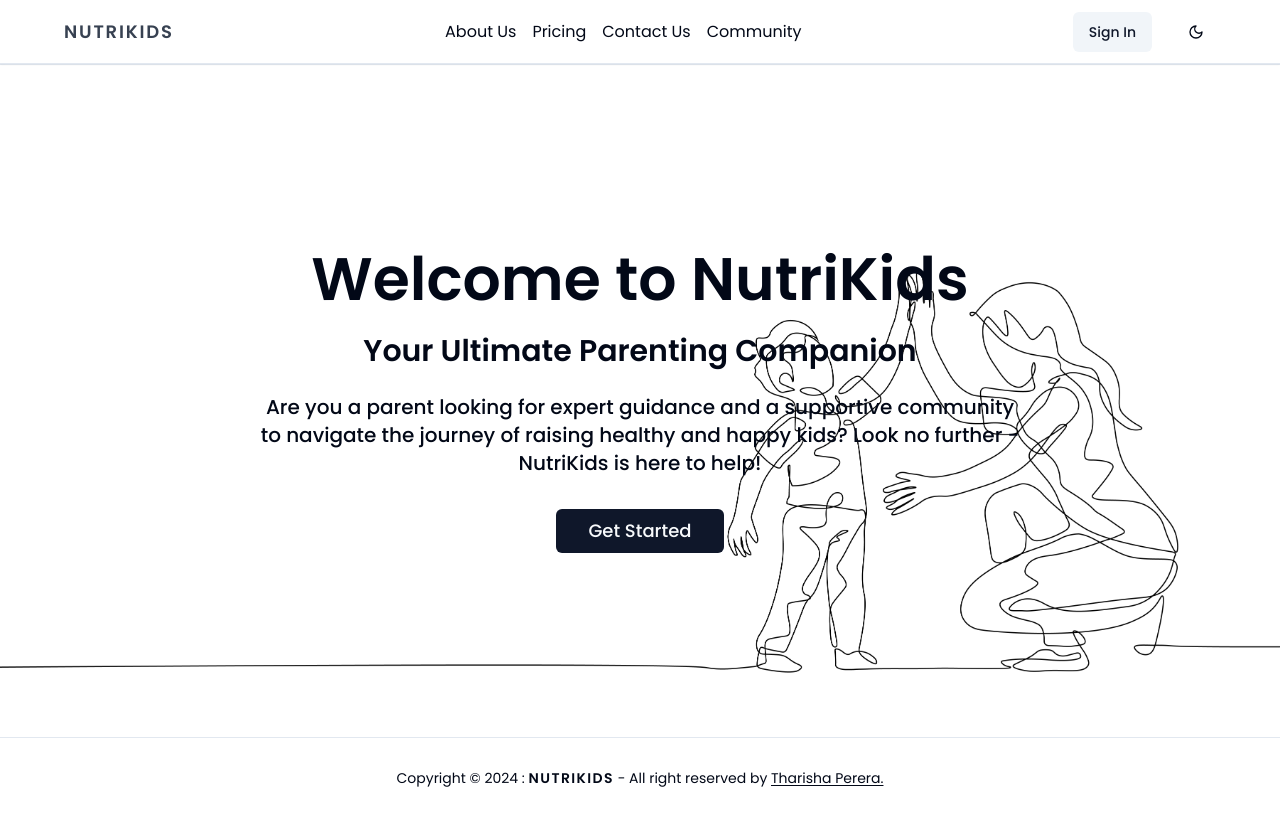
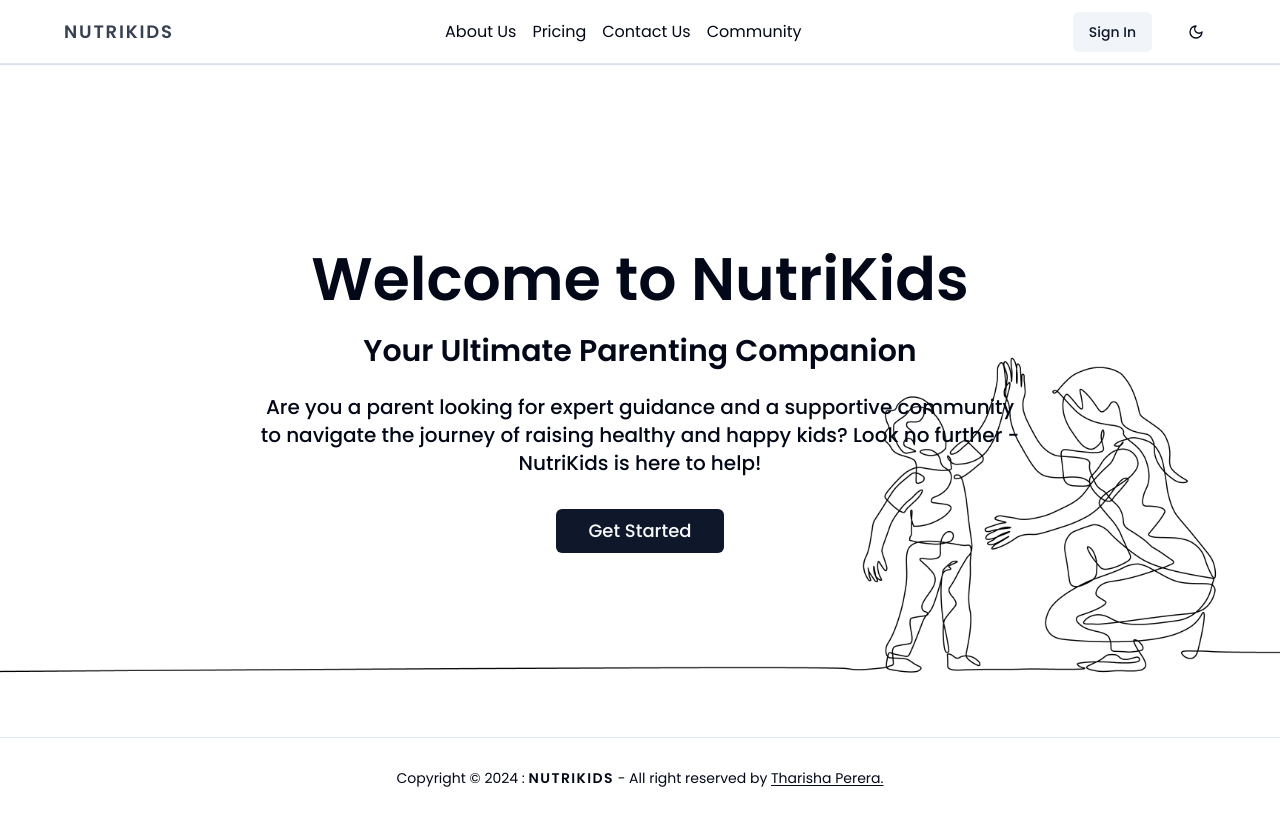
Before and after one commit to TharishaPerera/final-project-nutrikids, a Next.js app: page / in a window 1280 px wide. Both pictures are taken after a click on the button 1196 px from the left and 31 px from the top of the page. Built offline with nearby package versions, Linux system fonts and the light colour scheme; no server answers.

Commit message:
updated landing page image

```diff
--- a/app/(landing)/(landing)/page.tsx
+++ b/app/(landing)/(landing)/page.tsx
@@ -14,9 +14,9 @@ const HomePage = () => {
       <div className="">
         {
           theme === 'light' ? (
-            <Image className="-z-10 w-full h-full hidden md:block" src="/assets/bg-black.png" layout="fill" objectFit="cover" alt="logo" />
+            <Image className="-z-10 w-full h-full hidden md:block" src="/assets/bg-black-sm.png" layout="fill" objectFit="cover" alt="logo" />
           ) : (
-            <Image className="-z-10 w-full h-full hidden md:block" src="/assets/bg-white.png" layout="fill" objectFit="cover" alt="logo" />
+            <Image className="-z-10 w-full h-full hidden md:block" src="/assets/bg-white-sm.png" layout="fill" objectFit="cover" alt="logo" />
           )
         }
       </div>
```
